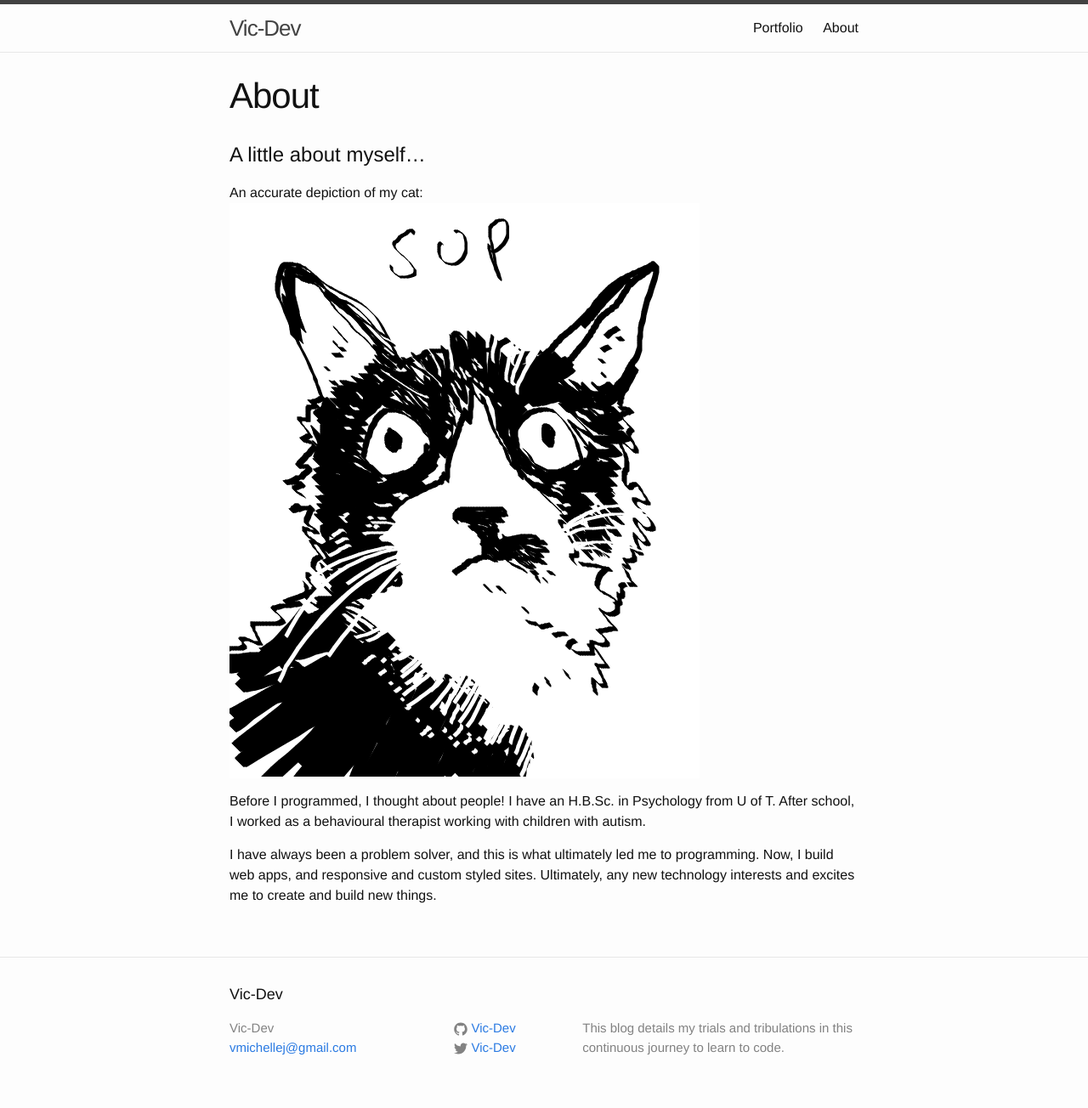
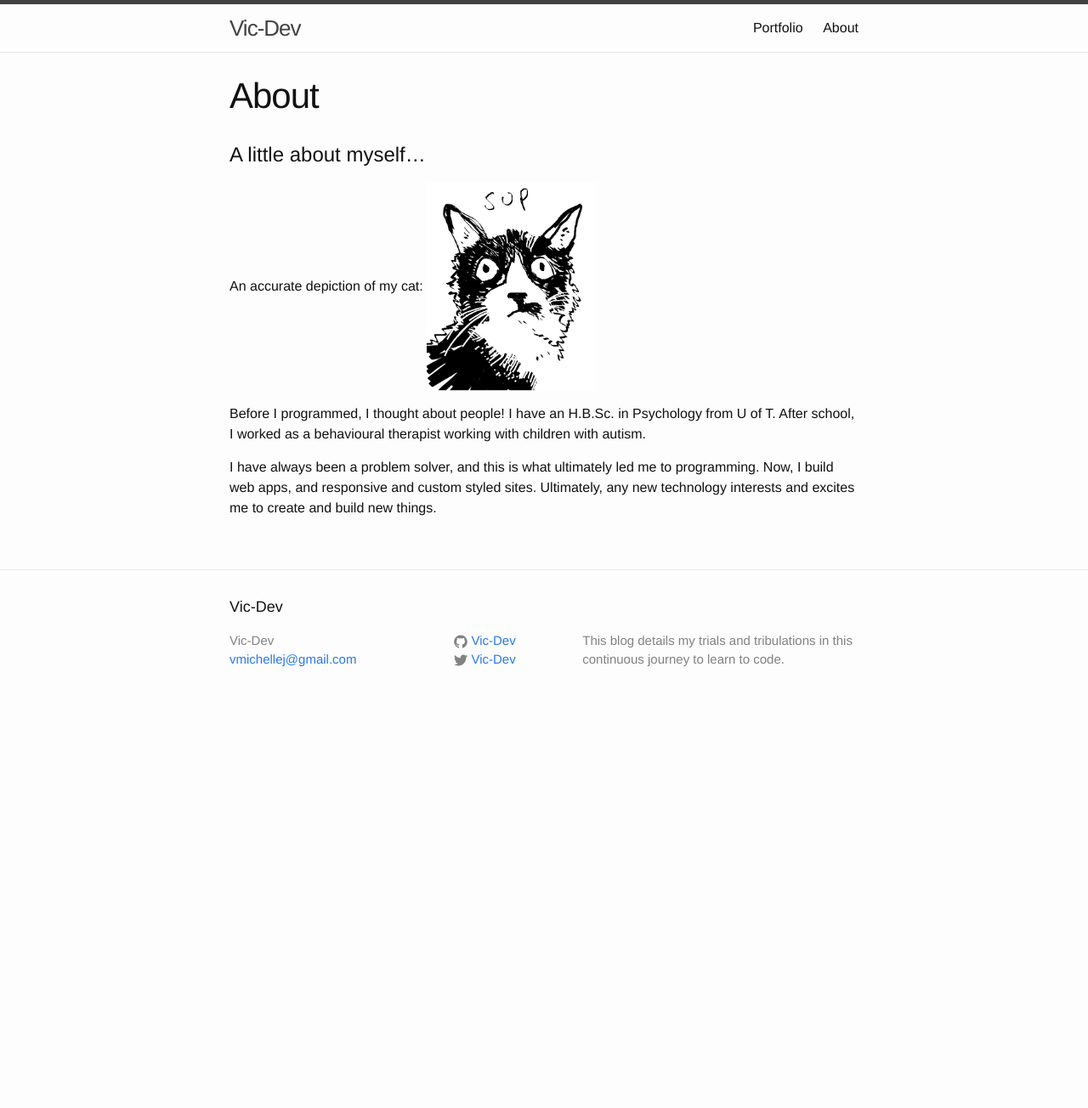
Before and after one commit to Vic-Dev/Vic-Dev.github.io, a Jekyll site: the page built from about.md, in a window 1280 px wide. Shown: the whole page at 85% size. Built offline with Jekyll 4.4.1, drawn with Linux system fonts in a browser that asks for light colours; after the commit the page ends 900 px from its top, so only the background shows below that.

Commit message:
Resize image

```diff
--- a/css/main.scss
+++ b/css/main.scss
@@ -59,3 +59,7 @@ ul {
 h3 {
   text-align: center;
 }
+
+img[alt=Cat] {
+  width: 200px;
+}
```
